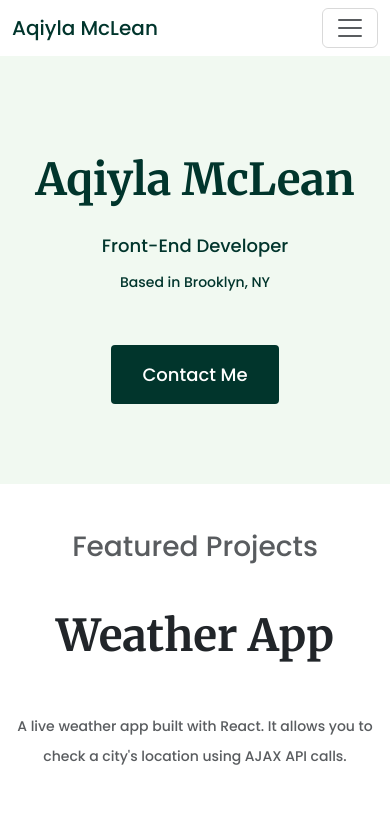
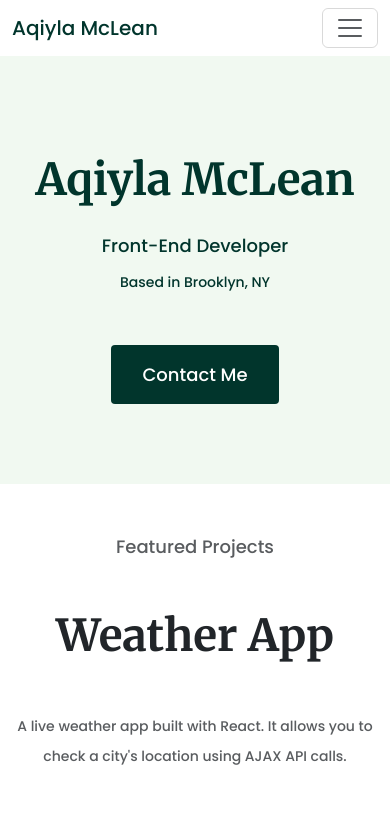
Before and after one commit to aqiyla/final-portfolio-project, a plain HTML site: page index.html in a window 390 px wide. Shown: the top 816 px of the page. Drawn offline with nearby package versions, Linux system fonts and the light colour scheme.

Commit message:
Added div

```diff
--- a/index.html
+++ b/index.html
@@ -91,7 +91,9 @@
         >
       </div>
     </div>
-    <p class="text-center text-muted m-5 featured">Featured Projects</p>
+    <div class="featured text-center text-muted m-5">
+      <p>Featured Projects</p>
+    </div>
     <div class="container">
       <div class="row mb-5">
         <div class="col d-none d-lg-block">
--- a/styles/portfolio.css
+++ b/styles/portfolio.css
@@ -116,7 +116,7 @@ footer .source-link {
   padding: 15px 30px;
 }
 
-.featured {
+.featured p {
   font-size: 28px;
 }
 
@@ -150,7 +150,7 @@ footer .source-link {
     font-size: 14px;
   }
 
-  .feat {
+  .featured p {
     font-size: 18px;
   }
 
```
Also changed, not shown: 2 other files.
